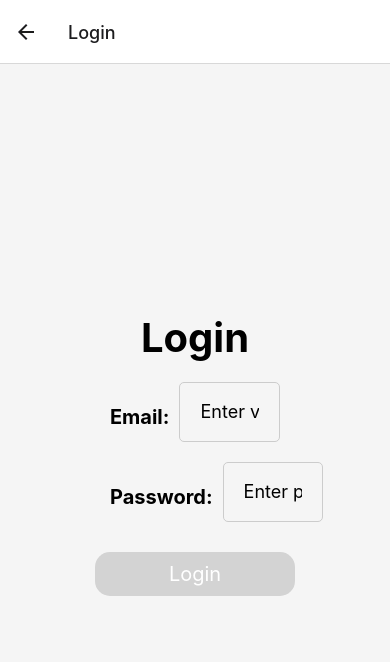
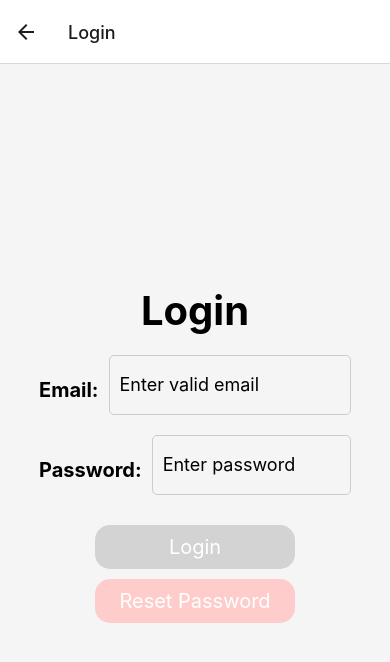
Before and after one commit to ShalomObongo/Student-Sphere, a React Native app in the folder main-project/: screen /Login in a window 390 px wide. Shown: the top 662 px of the page. Built offline with nearby package versions, Linux system fonts and the light colour scheme.

Commit message:
Password reset and registration requirements

```diff
--- a/main-project/package.json
+++ b/main-project/package.json
@@ -11,6 +11,8 @@
   "dependencies": {
     "@expo/metro-runtime": "~3.2.1",
     "@react-native-async-storage/async-storage": "^1.23.1",
+    "@react-native-firebase/app": "^20.0.0",
+    "@react-native-firebase/auth": "^20.0.0",
     "@react-native-picker/picker": "^2.7.5",
     "@react-navigation/native": "^6.1.17",
     "@react-navigation/native-stack": "^6.9.26",
@@ -20,6 +22,7 @@
     "react": "18.2.0",
     "react-dom": "18.2.0",
     "react-native": "0.74.1",
+    "react-native-biometrics": "^3.0.1",
     "react-native-fs": "^2.20.0",
     "react-native-safe-area-context": "4.10.1",
     "react-native-screens": "3.31.1",
--- a/main-project/screens/DashboardScreen.js
+++ b/main-project/screens/DashboardScreen.js
@@ -44,8 +44,8 @@ const DashboardScreen = () => {
     <View style={styles.container}>
       <Text style={styles.title}>Dashboard</Text>
 
-      <Text style={styles.welcomeTxt}>Welcome to the dashboard,{firstName}</Text>
-
+      <Text style={styles.welcomeTxt}>Welcome to the dashboard, {firstName}</Text>
+      <Text>Email: {auth.currentUser?.email}</Text>
         <TouchableOpacity style={styles.logout} onPress={handleSignout}>
           <Text style={styles.logoutTxt}>Logout</Text>
         </TouchableOpacity>
--- a/main-project/screens/LoginScreen.js
+++ b/main-project/screens/LoginScreen.js
@@ -1,7 +1,7 @@
 import React, { useState } from 'react';
-import { KeyboardAvoidingView, View, Text, TextInput, Button, StyleSheet, Alert, TouchableOpacity } from 'react-native';
+import { KeyboardAvoidingView, View, Text, TextInput, Alert, TouchableOpacity, StyleSheet } from 'react-native';
 import { auth } from '../firebase';
-import { signInWithEmailAndPassword } from 'firebase/auth';
+import { signInWithEmailAndPassword, sendPasswordResetEmail } from 'firebase/auth';
 import { useNavigation } from '@react-navigation/native';
 
 const LoginScreen = () => {
@@ -21,6 +21,18 @@ const LoginScreen = () => {
         });
       })
       .catch((error) => Alert.alert('Login Failed. Email or password is incorrect', error.message));
+  };
+
+  const handlePasswordReset = () => {
+    if (email === '') {
+      Alert.alert('Please enter your email address to reset your password');
+      return;
+    }
+    sendPasswordResetEmail(auth, email)
+      .then(() => {
+        Alert.alert('Password Reset Email Sent', 'Please check your email to reset your password.');
+      })
+      .catch((error) => Alert.alert('Error', error.message));
   };
 
   return (
@@ -48,8 +60,11 @@ const LoginScreen = () => {
             onChangeText={setPassword}
           />
         </View>
-        <TouchableOpacity style={styles.loginBtn} title="Login" onPress={handleLogin} >
+        <TouchableOpacity style={styles.loginBtn} onPress={handleLogin}>
           <Text style={styles.loginbtnText}>Login</Text>
+        </TouchableOpacity>
+        <TouchableOpacity style={styles.resetBtn} onPress={handlePasswordReset}>
+          <Text style={styles.resetBtnText}>Reset Password</Text>
         </TouchableOpacity>
       </View>
     </KeyboardAvoidingView>
@@ -63,41 +78,49 @@ const styles = StyleSheet.create({
     alignItems: 'center',
     backgroundColor: '#f5f5f5',
   },
-
   title: {
     fontSize: 40,
     fontWeight: 'bold',
     marginBottom: 20,
   },
-
   input: {
     flex: 1,
-    width: '100px',
+    width: '100%',
     height: 60,
     fontSize: 18,
     borderWidth: 1,
     borderColor: '#ccc',
     borderRadius: 5,
     marginBottom: 10,
-    padding: 20,
+    padding: 10,
   },
   inputBox: {
-
     flexDirection: 'row',
     alignItems: 'center',
     marginBottom: 10,
     width: '80%',
   },
-
   loginBtn: {
     width: 200,
     padding: 10,
     backgroundColor: 'lightgrey',
     borderRadius: 15,
     alignItems: 'center',
-    marginTop: 10
+    marginTop: 10,
   },
   loginbtnText: {
+    color: 'white',
+    fontSize: 20,
+  },
+  resetBtn: {
+    width: 200,
+    padding: 10,
+    backgroundColor: '#ffcccc',
+    borderRadius: 15,
+    alignItems: 'center',
+    marginTop: 10,
+  },
+  resetBtnText: {
     color: 'white',
     fontSize: 20,
   },
@@ -105,7 +128,7 @@ const styles = StyleSheet.create({
     fontWeight: 'bold',
     fontSize: 20,
     marginRight: 10,
-  }
+  },
 });
 
 export default LoginScreen;
--- a/main-project/screens/RegistrationScreen.js
+++ b/main-project/screens/RegistrationScreen.js
@@ -1,11 +1,10 @@
 import React, { useState } from 'react';
-import { KeyboardAvoidingView, View, Text, TextInput, Button, StyleSheet, Alert, TouchableOpacity } from 'react-native';
-import { auth,db } from '../firebase';
+import { KeyboardAvoidingView, View, Text, TextInput, Alert, StyleSheet, TouchableOpacity } from 'react-native';
+import { auth, db } from '../firebase';
 import { createUserWithEmailAndPassword } from 'firebase/auth';
 import { useNavigation } from '@react-navigation/native';
 import { doc, setDoc } from 'firebase/firestore';
 import { Picker } from '@react-native-picker/picker';
-
 
 const RegistrationScreen = () => {
   const [email, setEmail] = useState('');
@@ -15,7 +14,20 @@ const RegistrationScreen = () => {
   const [role, setRole] = useState('student');
   const navigation = useNavigation();
 
+  const validatePassword = (password) => {
+    const minLength = /.{8,}/;
+    const lowerCase = /[a-z]/;
+    const upperCase = /[A-Z]/;
+    const number = /[0-9]/;
+    return minLength.test(password) && lowerCase.test(password) && upperCase.test(password) && number.test(password);
+  };
+
   const handleRegistration = async () => {
+    if (!validatePassword(password)) {
+      Alert.alert('Password Requirements', 'Password must be more than 8 characters long, contain a lowercase letter, an uppercase letter, and a number.');
+      return;
+    }
+
     if (password !== confirmPassword) {
       Alert.alert('Passwords do not match');
       return;
@@ -26,27 +38,23 @@ const RegistrationScreen = () => {
       const user = userCredentials.user;
       console.log('Registered with:', user.email);
 
-
-      // This saves user details to Firestore
+      // Save user details to Firestore
       await setDoc(doc(db, 'users', user.uid), {
         email: user.email,
         firstName: firstName,
-        password: password,
-        role:role
+        role: role,
       });
 
-      navigation.navigate('Dashboard');
+      navigation.replace('Dashboard');
     } catch (error) {
       Alert.alert('Registration Failed', error.message);
     }
-
   };
 
   return (
     <KeyboardAvoidingView style={styles.container} behavior="padding">
       <View style={styles.container}>
         <Text style={styles.title}>Registration</Text>
-
 
         <View style={styles.inputBox}>
           <Text style={styles.text}>First Name:</Text>
@@ -59,7 +67,6 @@ const RegistrationScreen = () => {
         </View>
         <View style={styles.inputBox}>
           <Text style={styles.text}>Email:</Text>
-
           <TextInput
             style={styles.input}
             placeholder="Enter a valid email"
@@ -102,7 +109,7 @@ const RegistrationScreen = () => {
           </Picker>
         </View>
 
-        <TouchableOpacity style={styles.registerBtn} onPress={handleRegistration} >
+        <TouchableOpacity style={styles.registerBtn} onPress={handleRegistration}>
           <Text style={styles.registerbtnTxt}>Register</Text>
         </TouchableOpacity>
       </View>
@@ -131,7 +138,7 @@ const styles = StyleSheet.create({
     borderRadius: 5,
     marginBottom: 10,
     padding: 10,
-    fonsize: 15
+    fontSize: 15,
   },
   inputBox: {
     flexDirection: 'row',
@@ -139,19 +146,17 @@ const styles = StyleSheet.create({
     marginBottom: 10,
     width: '80%',
   },
-
   picker: {
     height: 40,
     flex: 1,
   },
-  registerBtn:{
-
+  registerBtn: {
     width: 200,
     padding: 10,
     backgroundColor: 'lightgrey',
     borderRadius: 15,
     alignItems: 'center',
-    marginTop: 10
+    marginTop: 10,
   },
   registerbtnTxt: {
     color: 'black',
@@ -161,7 +166,7 @@ const styles = StyleSheet.create({
     fontWeight: 'bold',
     fontSize: 15,
     marginRight: 10,
-  }
+  },
 });
 
 export default RegistrationScreen;
```
Also changed, not shown: 1 other file (tests, documents, lock files or other folders). Lines whose indentation alone changed are shown as unchanged.
